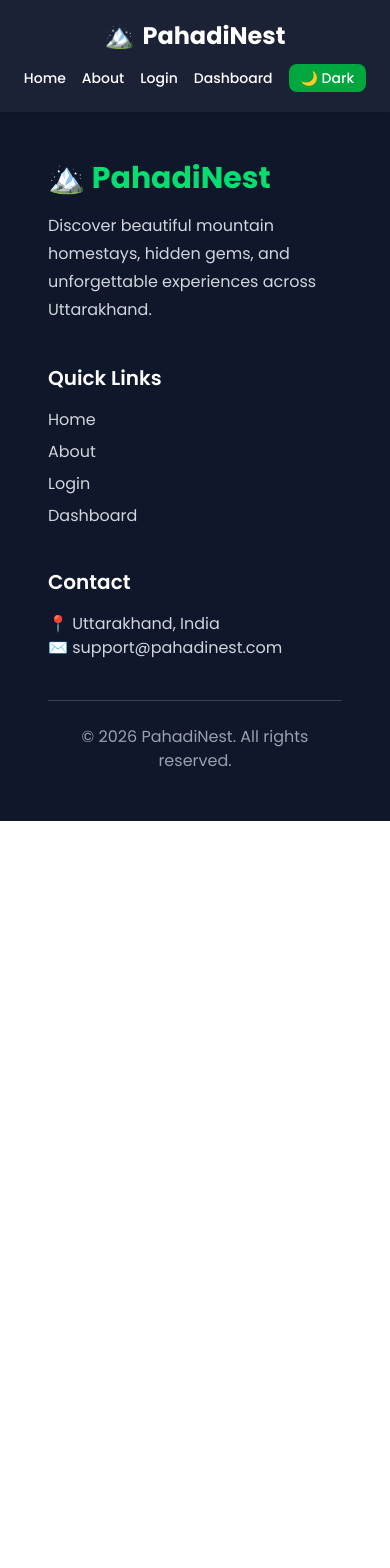
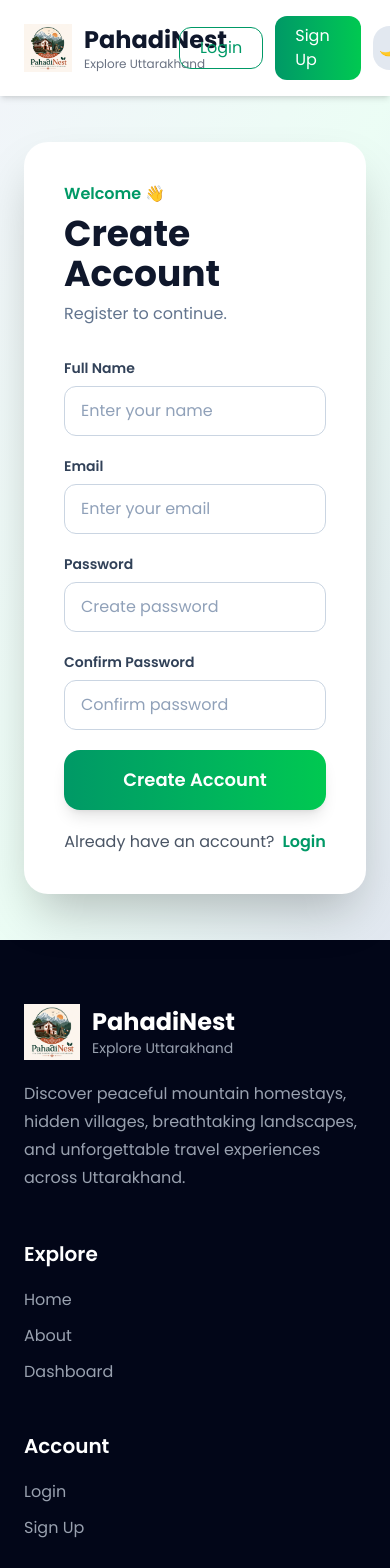
Before and after one commit to Darshitajoshi/PahadiNest, a React app in the folder frontend/: page /signup in a window 390 px wide. Shown: the top 1568 px of the page. Before the commit the page ends 844 px from the top, so only its background shows below. Built offline with nearby package versions, Linux system fonts and the light colour scheme; the HTML template or start-up script is replaced by a standard one.

Commit message:
feat: create responsive signup page

```diff
--- a/frontend/src/App.jsx
+++ b/frontend/src/App.jsx
@@ -7,6 +7,7 @@ import Footer from "./components/Footer";
 import Home from "./pages/Home";
 import About from "./pages/About";
 import Login from "./pages/Login";
+import Signup from "./pages/Signup";
 import Dashboard from "./pages/Dashboard";
 import Showcase from "./pages/Showcase";
 
@@ -48,6 +49,8 @@ function App() {
 
         <Route path="/login" element={<Login />} />
 
+        <Route path="/signup" element={<Signup />} />
+
         <Route path="/dashboard" element={<Dashboard />} />
 
         <Route path="/showcase" element={<Showcase />} />
--- a/frontend/src/components/Navbar.jsx
+++ b/frontend/src/components/Navbar.jsx
@@ -2,56 +2,84 @@ import { Link } from "react-router-dom";
 
 function Navbar({ darkMode, toggleTheme }) {
   return (
-    <nav className="bg-slate-900/95 backdrop-blur-md shadow-md text-white px-4 md:px-8 py-5">
+    <nav className="sticky top-0 z-50 bg-white/90 dark:bg-slate-900/90 backdrop-blur-lg shadow-md transition-all">
 
-      <div className="flex flex-col md:flex-row justify-between items-center gap-3">
+      <div className="max-w-7xl mx-auto px-6 py-4 flex items-center justify-between">
 
         {/* Logo */}
-        <div className="flex items-center gap-2">
-          <span className="text-2xl">🏔️</span>
+        <Link to="/" className="flex items-center gap-3">
 
-          <h1 className="text-2xl md:text-4xl font-bold">
+          <img
+            src="/logopahadinest.png"
+            alt="PahadiNest Logo"
+            className="w-12 h-12 object-contain"
+          />
+
+          <div>
+
+            <h1 className="text-2xl font-bold text-slate-900 dark:text-white">
               PahadiNest
             </h1>
+
+            <p className="text-xs text-gray-500 dark:text-gray-400">
+              Explore Uttarakhand
+            </p>
+
           </div>
 
-        {/* Navigation Links */}
-        <ul className="flex flex-wrap justify-center items-center gap-4 text-sm md:text-lg font-medium">
+        </Link>
 
-          <li>
-            <Link to="/" className="hover:text-green-300 transition">
+        {/* Navigation */}
+        <div className="hidden md:flex items-center gap-8 font-medium">
+
+          <Link
+            to="/"
+            className="text-slate-700 dark:text-white hover:text-emerald-600 transition"
+          >
             Home
           </Link>
-          </li>
 
-          <li>
-            <Link to="/about" className="hover:text-green-300 transition">
+          <Link
+            to="/about"
+            className="text-slate-700 dark:text-white hover:text-emerald-600 transition"
+          >
             About
           </Link>
-          </li>
 
-          <li>
-            <Link to="/login" className="hover:text-green-300 transition">
+          <Link
+            to="/dashboard"
+            className="text-slate-700 dark:text-white hover:text-emerald-600 transition"
+          >
+            Dashboard
+          </Link>
+
+        </div>
+
+        {/* Right Buttons */}
+        <div className="flex items-center gap-3">
+
+          <Link
+            to="/login"
+            className="px-5 py-2 rounded-xl border border-emerald-600 text-emerald-600 hover:bg-emerald-600 hover:text-white transition"
+          >
             Login
           </Link>
-          </li>
 
-          <li>
-            <Link to="/dashboard" className="hover:text-green-300 transition">
-              Dashboard
+          <Link
+            to="/signup"
+            className="px-5 py-2 rounded-xl bg-gradient-to-r from-emerald-600 to-green-500 text-white hover:from-emerald-700 hover:to-green-600 transition"
+          >
+            Sign Up
           </Link>
-          </li>
 
-          <li>
           <button
             onClick={toggleTheme}
-              className="bg-green-600 hover:bg-green-700 px-3 py-1 rounded-lg text-white transition"
+            className="w-11 h-11 rounded-full bg-slate-200 dark:bg-slate-700 flex items-center justify-center hover:scale-110 transition"
           >
-              {darkMode ? "☀️ Light" : "🌙 Dark"}
+            {darkMode ? "☀️" : "🌙"}
           </button>
-          </li>
 
-        </ul>
+        </div>
 
       </div>
 
--- a/frontend/src/components/footer.jsx
+++ b/frontend/src/components/footer.jsx
@@ -1,55 +1,124 @@
+import { Link } from "react-router-dom";
+
 function Footer() {
   return (
-    <footer className="bg-slate-900 dark:bg-black text-white py-12 px-12 transition-all duration-300">
+    <footer className="bg-slate-950 text-white pt-16 pb-8">
 
-      <div className="max-w-7xl mx-auto grid md:grid-cols-3 gap-10">
+      <div className="max-w-7xl mx-auto px-6 grid md:grid-cols-4 gap-12">
 
         {/* Brand */}
         <div>
-          <h2 className="text-3xl font-bold mb-4 text-green-400">
-            🏔️ PahadiNest
-          </h2>
 
-          <p className="text-gray-300 dark:text-gray-400 leading-7">
-            Discover beautiful mountain homestays,
-            hidden gems, and unforgettable experiences
+          <div className="flex items-center gap-3 mb-5">
+
+            <img
+              src="/logopahadinest.png"
+              alt="PahadiNest Logo"
+              className="w-14 h-14 object-contain"
+            />
+
+            <div>
+              <h2 className="text-2xl font-bold">
+                PahadiNest
+              </h2>
+
+              <p className="text-sm text-gray-400">
+                Explore Uttarakhand
+              </p>
+            </div>
+
+          </div>
+
+          <p className="text-gray-400 leading-7">
+            Discover peaceful mountain homestays,
+            hidden villages, breathtaking landscapes,
+            and unforgettable travel experiences
             across Uttarakhand.
           </p>
+
         </div>
 
-        {/* Quick Links */}
+        {/* Explore */}
         <div>
-          <h3 className="text-xl font-semibold mb-4">
-            Quick Links
+
+          <h3 className="text-xl font-semibold mb-5">
+            Explore
           </h3>
 
-          <ul className="space-y-2 text-gray-300 dark:text-gray-400">
-            <li>Home</li>
-            <li>About</li>
-            <li>Login</li>
-            <li>Dashboard</li>
+          <ul className="space-y-3 text-gray-400">
+
+            <li>
+              <Link to="/" className="hover:text-emerald-400 transition">
+                Home
+              </Link>
+            </li>
+
+            <li>
+              <Link to="/about" className="hover:text-emerald-400 transition">
+                About
+              </Link>
+            </li>
+
+            <li>
+              <Link to="/dashboard" className="hover:text-emerald-400 transition">
+                Dashboard
+              </Link>
+            </li>
+
           </ul>
+
+        </div>
+
+        {/* Account */}
+        <div>
+
+          <h3 className="text-xl font-semibold mb-5">
+            Account
+          </h3>
+
+          <ul className="space-y-3 text-gray-400">
+
+            <li>
+              <Link to="/login" className="hover:text-emerald-400 transition">
+                Login
+              </Link>
+            </li>
+
+            <li>
+              <Link to="/signup" className="hover:text-emerald-400 transition">
+                Sign Up
+              </Link>
+            </li>
+
+          </ul>
+
         </div>
 
         {/* Contact */}
         <div>
-          <h3 className="text-xl font-semibold mb-4">
+
+          <h3 className="text-xl font-semibold mb-5">
             Contact
           </h3>
 
-          <p className="text-gray-300 dark:text-gray-400">
-            📍 Uttarakhand, India
-          </p>
+          <div className="space-y-3 text-gray-400">
 
-          <p className="text-gray-300 dark:text-gray-400">
-            ✉️ support@pahadinest.com
-          </p>
+            <p>📍 Uttarakhand, India</p>
+
+            <p>✉️ support@pahadinest.com</p>
+
+            <p>📞 +91 XXXXX XXXXX</p>
+
+          </div>
+
         </div>
 
       </div>
 
-      <div className="border-t border-gray-700 mt-10 pt-6 text-center text-gray-400">
-        © 2026 PahadiNest. All rights reserved.
+      <div className="border-t border-slate-800 mt-12 pt-6 text-center text-gray-500 text-sm">
+
+        © 2026 PahadiNest • Crafted with ❤️ for Himalayan Travelers
+
       </div>
 
     </footer>
--- /dev/null
+++ b/frontend/src/pages/Signup.jsx
@@ -0,0 +1,117 @@
+import { useState } from "react";
+import { Link } from "react-router-dom";
+import { Button, Input } from "../components/ui";
+
+function Signup() {
+  const [name, setName] = useState("");
+  const [email, setEmail] = useState("");
+  const [password, setPassword] = useState("");
+  const [confirmPassword, setConfirmPassword] = useState("");
+
+  return (
+    <div className="min-h-screen bg-gradient-to-br from-slate-100 via-emerald-50 to-slate-200 dark:from-slate-950 dark:via-slate-900 dark:to-slate-800 flex items-center justify-center px-6 py-10">
+
+      <div className="w-full max-w-6xl bg-white dark:bg-slate-900 rounded-3xl shadow-2xl overflow-hidden grid lg:grid-cols-2">
+
+        {/* Left Panel */}
+        <div className="hidden lg:flex flex-col justify-center items-center bg-gradient-to-br from-emerald-700 via-green-600 to-teal-700 text-white p-14">
+
+          <img
+            src="/logopahadinest.png"
+            alt="PahadiNest Logo"
+            className="w-44 mb-8"
+          />
+
+          <h1 className="text-5xl font-bold text-center mb-6">
+            Join
+            <br />
+            PahadiNest
+          </h1>
+
+          <p className="text-center text-lg text-emerald-100 leading-8">
+            Create your account and start exploring beautiful
+            mountain destinations across Uttarakhand.
+          </p>
+
+        </div>
+
+        {/* Right Panel */}
+        <div className="flex items-center justify-center p-10">
+
+          <div className="w-full max-w-md">
+
+            <p className="text-emerald-600 font-semibold mb-2">
+              Welcome 👋
+            </p>
+
+            <h2 className="text-4xl font-bold text-slate-900 dark:text-white mb-2">
+              Create Account
+            </h2>
+
+            <p className="text-slate-500 dark:text-slate-400 mb-8">
+              Register to continue.
+            </p>
+
+            <div className="space-y-5">
+
+              <Input
+                label="Full Name"
+                placeholder="Enter your name"
+                value={name}
+                onChange={(e) => setName(e.target.value)}
+              />
+
+              <Input
+                label="Email"
+                type="email"
+                placeholder="Enter your email"
+                value={email}
+                onChange={(e) => setEmail(e.target.value)}
+              />
+
+              <Input
+                label="Password"
+                type="password"
+                placeholder="Create password"
+                value={password}
+                onChange={(e) => setPassword(e.target.value)}
+              />
+
+              <Input
+                label="Confirm Password"
+                type="password"
+                placeholder="Confirm password"
+                value={confirmPassword}
+                onChange={(e) => setConfirmPassword(e.target.value)}
+              />
+
+              <Button size="lg">
+                Create Account
+              </Button>
+
+              <p className="text-center text-gray-600 dark:text-gray-300">
+
+                Already have an account?
+
+                <Link
+                  to="/login"
+                  className="ml-2 text-emerald-600 font-semibold hover:underline"
+                >
+                  Login
+                </Link>
+
+              </p>
+
+            </div>
+
+          </div>
+
+        </div>
+
+      </div>
+
+    </div>
+  );
+}
+
+export default Signup;
```
Lines whose indentation alone changed are shown as unchanged.
